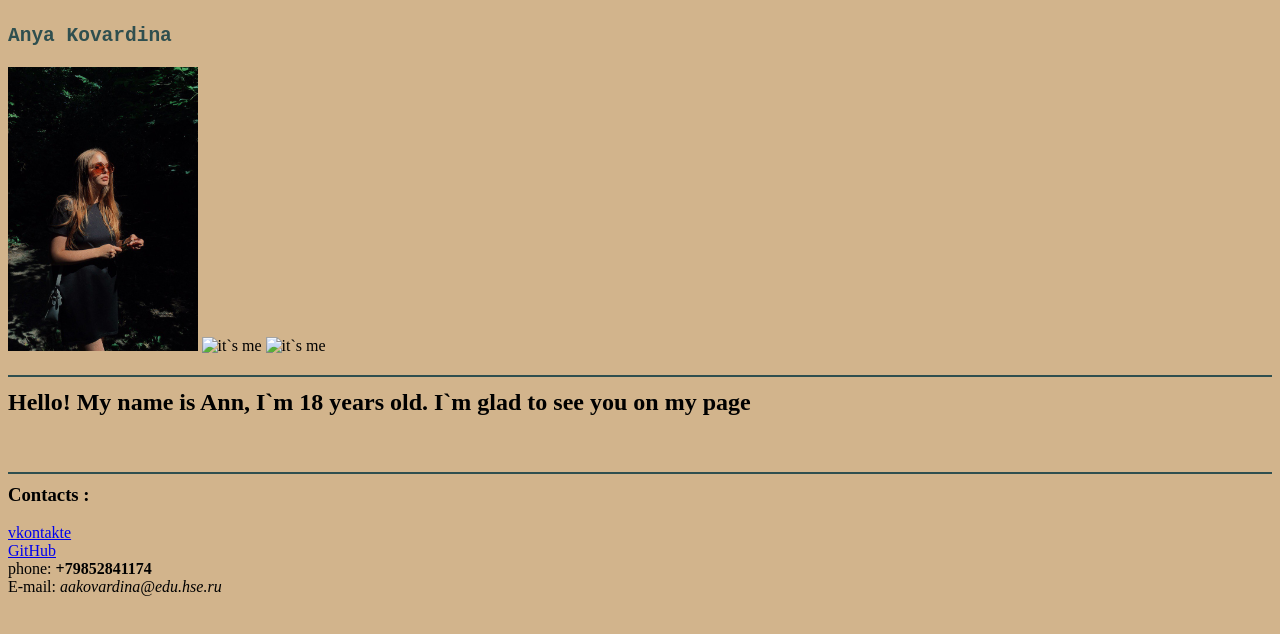
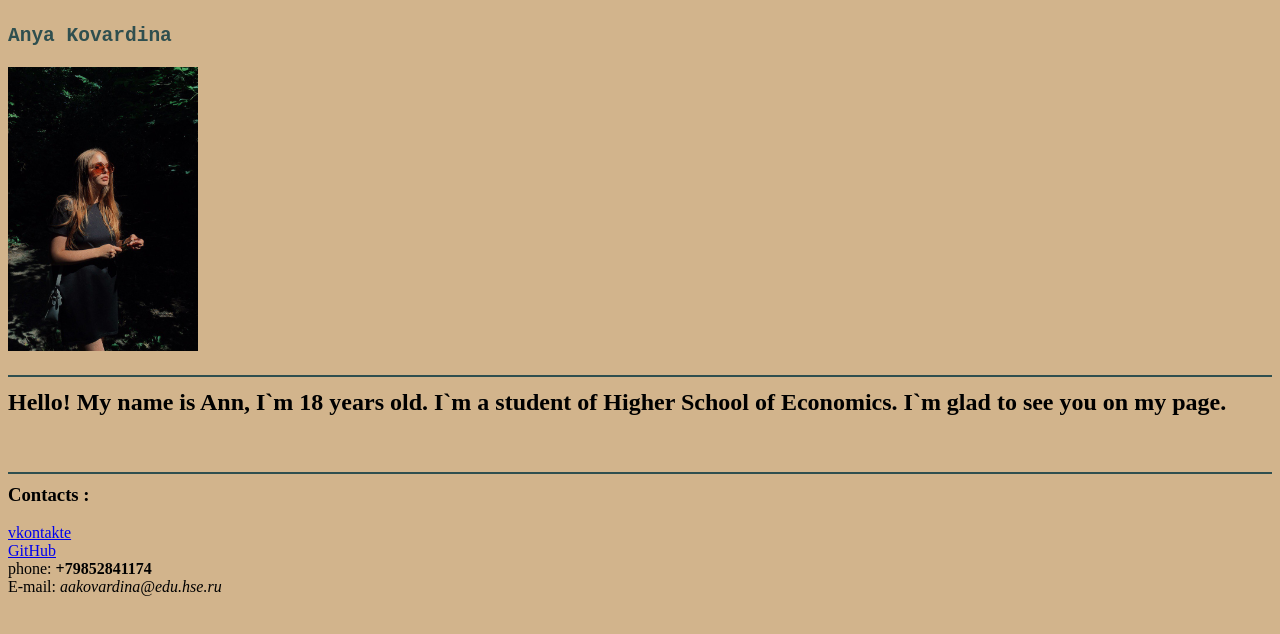
Before and after one commit to anidravok/anidravok.github.io, a plain HTML site: page index.html in a window 1280 px wide. Drawn offline with Linux system fonts and the light colour scheme.

Commit message:
Update index.html

```diff
--- a/index.html
+++ b/index.html
@@ -8,9 +8,7 @@
     <body>
        <left><h2> <tt> <font color="darkslategray"> Anya Kovardina </font> </tt> </h1></left>
       <left><img alt=" it`s me " width="15%" src="me.jpg"></left>
-  <left><img alt=" it`s me " width="15%" src="me2.jpg"></left>
-  <left><img alt=" it`s me " width="15%" src="me3.jpg"></left>
-      <left><h2> <hr color="darkslategray"> Hello! My name is Ann, I`m 18 years old. I`m glad to see you on my page </hr> </h2>
+      <left><h2> <hr color="darkslategray"> Hello! My name is Ann, I`m 18 years old. I`m a student of Higher School of Economics. I`m glad to see you on my page. </hr> </h2>
       <br/>
         <h3>  <hr color="darkslategray"> Contacts :  </hr> </h3>
        <a href= https://vk.com/anidravok />vkontakte</a>
```
